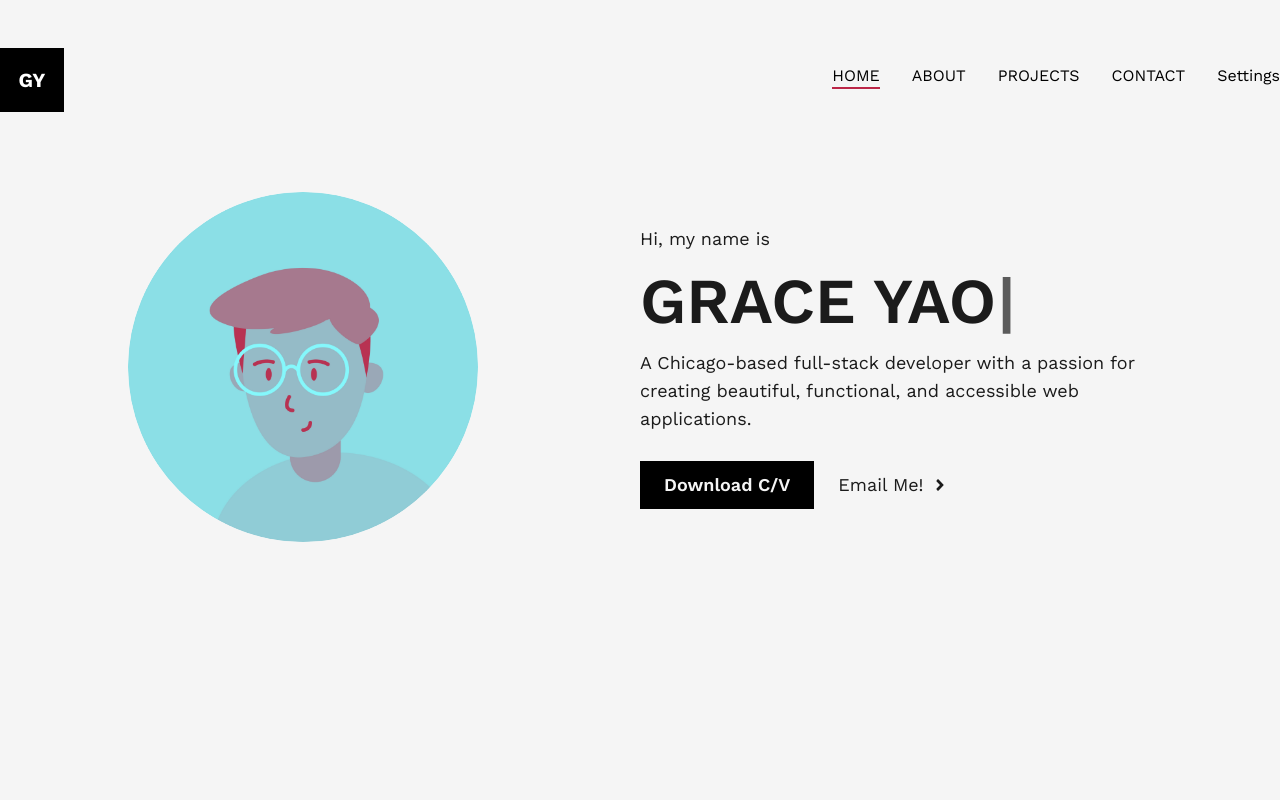
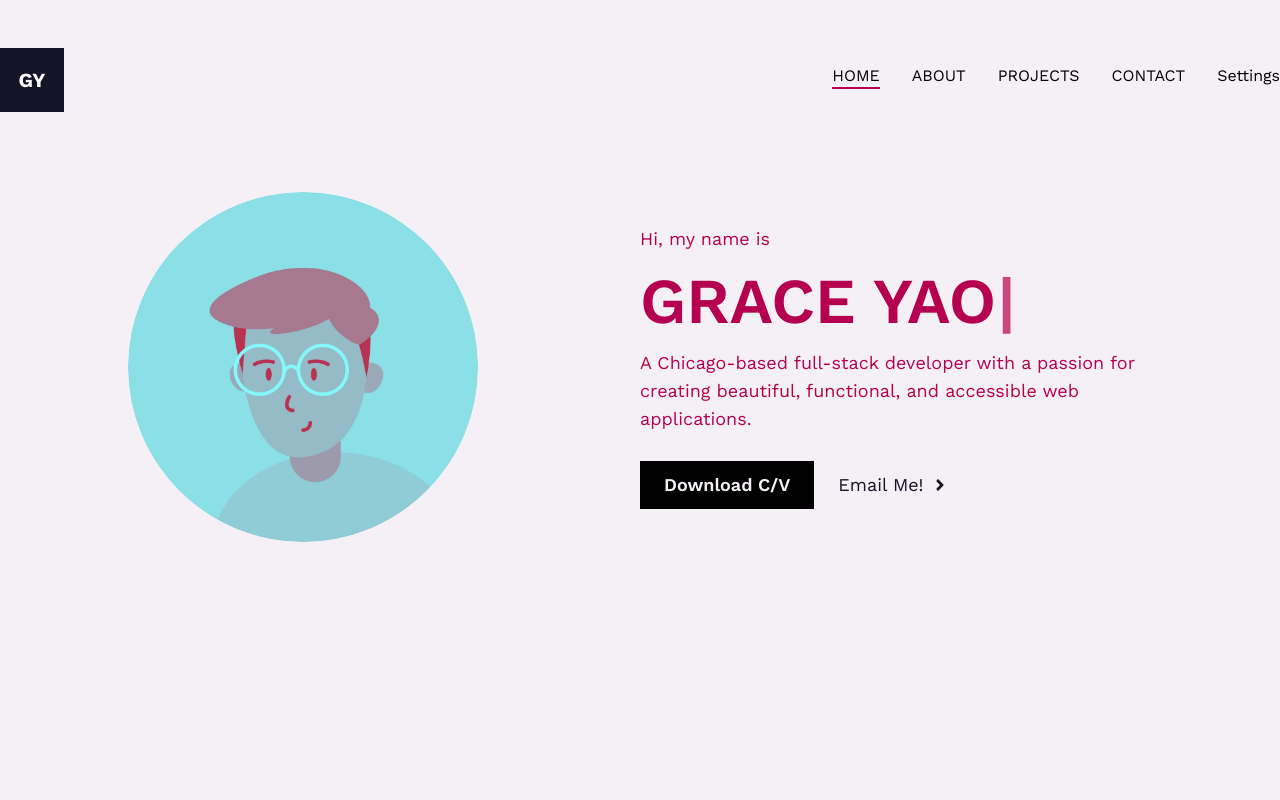
Before and after one commit to gyao1487/professional-portfolio-next, a Next.js app: page / in a window 1280 px wide. Shown: the top 800 px of the page. Built offline with nearby package versions, Linux system fonts and the light colour scheme.

Commit message:
added custom color scheme in tailwind.config

```diff
--- a/src/components/Logo.js
+++ b/src/components/Logo.js
@@ -10,7 +10,7 @@ const Logo = () => {
     <div className="flex items-center justify-center mt-2">
       <MotionLink
         href="/"
-        className="w-16 h-16 bg-black text-white flex items-center justify-center
+        className="w-16 h-16 bg-dark text-white flex items-center justify-center
         text-xl font-bold"
         whileHover={{
             backgroundColor: "#bb2647",
--- a/src/pages/index.js
+++ b/src/pages/index.js
@@ -46,7 +46,7 @@ export default function Home() {
               />
             </div>
 
-            <div className="w-1/2 text-lg flex flex-col self-center">
+            <div className="w-1/2 text-lg flex flex-col self-center text-red">
               <p>Hi, my name is</p>
               {/* <AnimatedText text="GRACE YAO"/> */}
 
--- a/tailwind.config.js
+++ b/tailwind.config.js
@@ -15,11 +15,24 @@ module.exports = {
       },
       //-------SET COLOR SCHEME HERE-------//
       colors: {
-        dark: "#1b1b1b",
-        light: "#f5f5f5",
-        primary: "#B63E96",
-        primaryDark: "#58E6D9",
-        red: "#bb2647"
+        // Black and white
+        dark: "#151326",
+        lessDark: "#434259",
+        light: "#F5F0F6",
+
+        //Greys
+        grey:"#A49DA5",
+        greyBlue:"#B9A9C3",
+
+        //Reds
+        red: "#B4004E",
+        // red-dark: ""
+
+
+        //Accents
+        blue: "#B8CFFF",
+        lavender: "#BCB3F2"
+
       },
     },
   },
```
Also changed, not shown: 1 other file (tests, documents, lock files or other folders).
